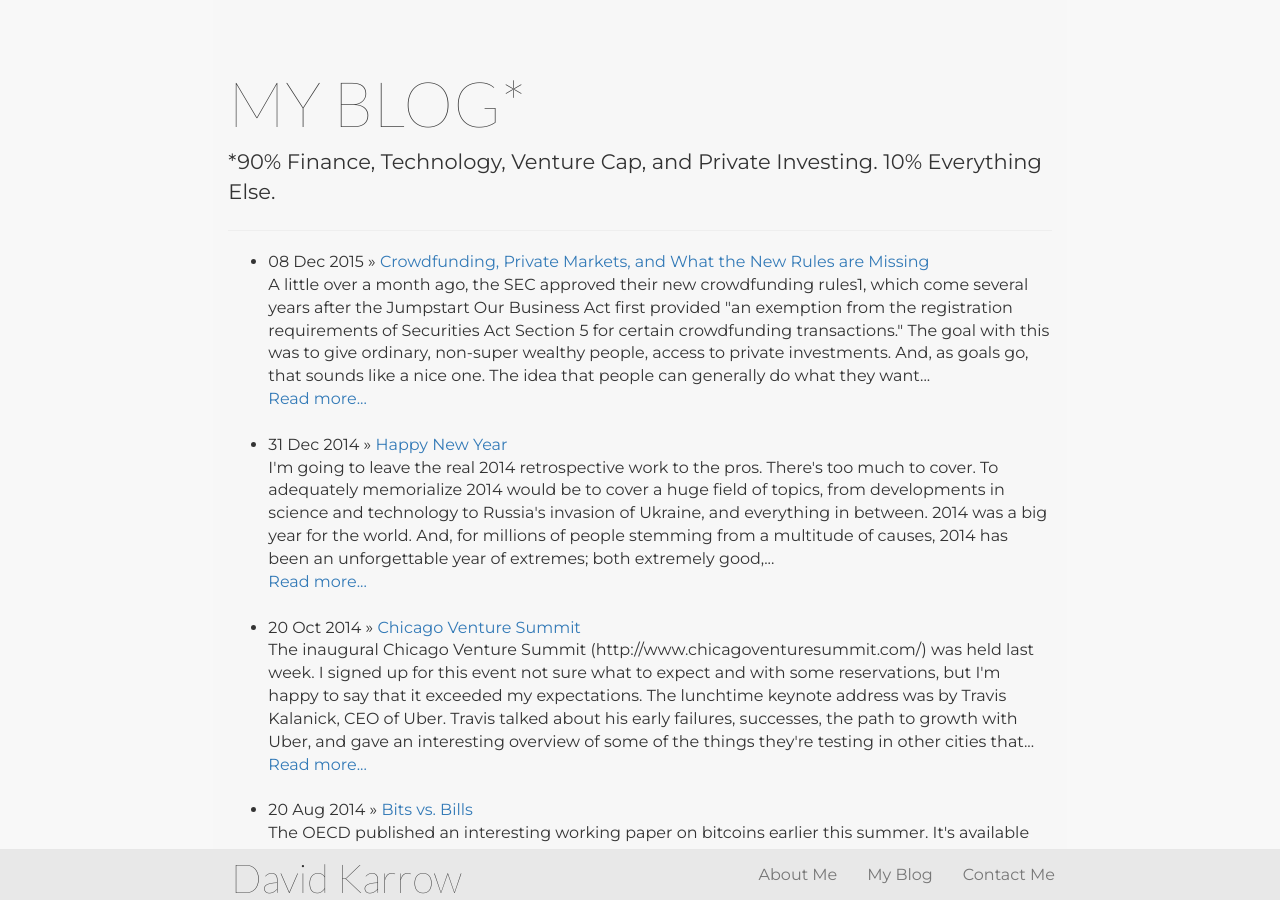
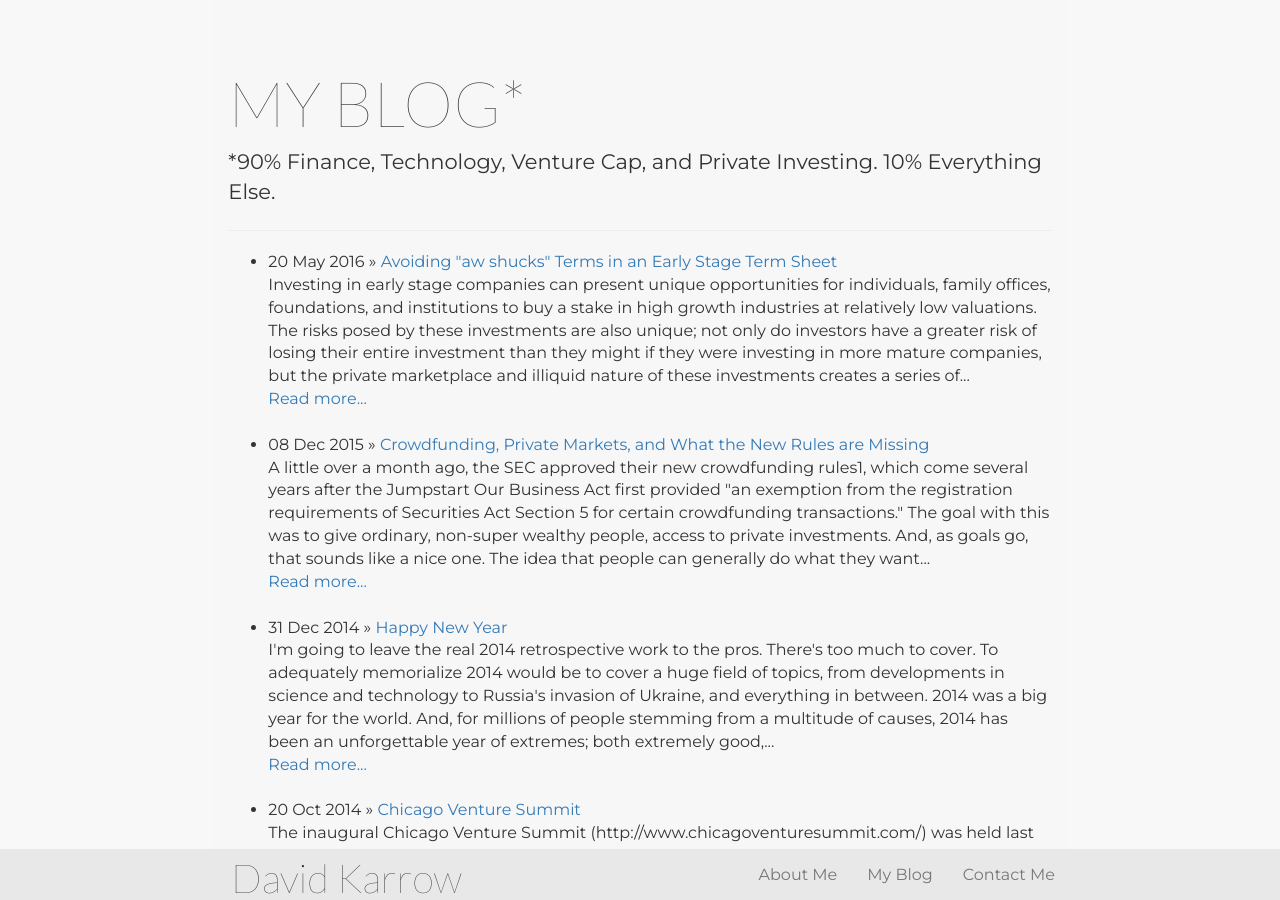
Before and after one commit to dlkarrow/dlkarrow.github.io, a Jekyll site: the page built from blog.html, in a window 1280 px wide and 900 px high. Built offline with Jekyll 4.4.1, drawn with Linux system fonts in a browser that asks for light colours; nearby versions of some CDN libraries; Markdown is read by kramdown in place of the engine named in the settings; some of the changed lines change nothing that is shown.

Commit message:
New Post

```diff
--- /dev/null
+++ b/_posts/2016-5-20-Term-Sheets.md
@@ -0,0 +1,185 @@
+---
+layout: post
+title: Avoiding "aw shucks" Terms in an Early Stage Term Sheet
+---
+<p>Investing in early stage companies can present unique opportunities for individuals, family offices,
+foundations, and institutions to buy a stake in high growth industries at relatively low valuations. The
+risks posed by these investments are also unique; not only do investors have a greater risk of losing their
+ entire investment than they might if they were investing in more mature companies, but the private marketplace
+  and illiquid nature of these investments creates a series of other risks.  These risks can't necessarily be
+  eliminated, but investors focused on these 4 key elements of their next deal will have betters odds of avoiding
+  some of the more common risks of private investing.  </p>
+
+<p>(<i><strong>An aside</strong>:  It's easy to invest in a startup and fall prey to the idea that the
+details don’t matter if the company is wildly successful, because everyone will make money.
+I've heard that line a million times from some smart investors, but it's not true.  The details
+ matter.  And, they matter way, way more when the company is successful than when it's not.)</i> </p>
+
+<p><strong>#1: Voting/Consent Rights </strong> </p>
+
+<p>As a source of capital for a new company, investors typically have very few rights to participate in the
+management or decision making of the company.  And, this is the way it should be.  As much of a platitude as
+it's become, investors are investing in the “people” running the show as much as anything else, particularly
+
+at the early stages.  But there are some decisions that can have such a monumental impact on the health of a
+ company or the economics of the investment that investors should negotiate some participation in the decision
+ making process.  Investors looking to exercise some control over the company should negotiate for voting rights
+ or consent rights over certain material matters.    </p>
+
+<p>Voting rights allow for investors to vote on certain matters, typically outlined in an operating agreement
+or set of corporate bylaws.  Like with public companies, they are very often allocated on a "vote-per-share"
+basis, which means that larger investors typically have more votes than smaller investors. Some matters that
+are often subject to a vote are whether to merge or sell the company, to issue more shares, or to increase the
+salary of directors or officers.</p>
+
+<p>Consent rights are a step beyond voting rights.  They are typically given to specific individual investors
+or share classes, and represent a de-facto "veto" right over a specified list of actions.  An investor with
+consent rights must agree to certain actions before they can be taken, giving the investor virtually absolute
+ authority to prevent specific corporate activities.  Often, a large or strategically important investor can get
+ consent rights over similar issues as a company might offer voting rights, like modifying the bylaws or operating
+  agreement, admitting new members, or selling the company.  But consent rights are not likely to be offered by the
+  company on a first negotiation turn, and will generally only be given to large or strategically important investors. </p>
+
+ <p>As the relationship between a company and an investor change over time, voting and consent rights offer another
+ important benefit: engagement.  If a company needs the investor to vote/consent on big issues, than the company is
+ forced to keep the investor apprised of what's happening with the company, and to generally keep an open path of
+ communication. Of course, any healthy investor-management relationship will look like this, and management using
+ good judgment will try to keep early investors apprised of things regardless.  But, as companies grow, maintaining
+  this communication can get more tedious, and it's more likely to get lost in the shuffle if the investor isn't
+  entitled to certain voting rights. </p>
+
+
+<p><strong>#2: Tag Along rights</strong>   </p>
+
+<p>Investors in privately held companies-particularly minority investors- are often restricted from transferring their
+shares, with some limited exceptions for estate planning purposes or similar investor needs.  This can create a significant
+source of friction between these minority shareholders, who can't transfer their interests, and managers and majority investors,
+who are often not restricted by equivalent clauses.  Tag-Along rights prevent this misalignment by requiring a shareholder
+who has found a buyer for his shares to invite the other shareholders to participate in the deal on a pro-rata basis.
+ In other words, the minority investor would get to "tag-along" on a deal negotiated by a manager or larger shareholder.</p>
+
+<p>Fundamentally, tag-along rights serve two purposes.  On the one hand, they're fairness mechanisms. If a third-party
+ investor wants to take a stake in a company, that investors will most likely approach the company management or other
+ large shareholders.  This may be because they're more easily identified than smaller investors, or because it's easier
+  to purchase a large block of shares from one party than trying to put together a deal with multiple parties.  Either
+  way, larger shareholders and company management will have access to liquidity that smaller investors won't have.
+  Tag-along rights ensure that if there's an opportunity for liquidity in the shares, the smaller investors get
+   a "look," too.    </p>
+
+
+<p>At the same time, tag-along rights are an interest-alignment mechanism.  Large investors or managers looking to sell
+shares might have insight into the future of the company that makes it less attractive as an investment.  Setting aside
+ statutory protections that might require the smaller investors to be given information related to the prospects of the
+ company, tag-along rights ensure that if managers or large investors are planning to sell, smaller investors will, at
+ the very least, know about the transaction.  </p>
+
+<p>Mechanically, tag-along provisions can be slightly complicated because management, early stage investors, and later
+investors may have different share classes, so the tag-along provisions will have to be structured as "cross class"
+provisions.  While this may cause for a slightly more bloated subscription agreement or operating agreement, tag-along
+ provisions are common enough that most variations of them have been drafted by attorneys practicing in this area, and
+  they shouldn't be overlooked just for simplicities sake. </p>
+
+<p><strong>#3 Liquidation rights </strong>  </p>
+
+<p>Liquidation rights can be one of the most important components an investor can negotiate.  When a company sells
+itself, it receives money or property ("money").  That money is distributed according to procedures specified in
+operating documents, in a certain order. First, it's typically used to pay off debts, and settle up with preferred
+
+stock/note holders.  Any money remaining after that is distributed to investors, in whatever order was agreed upon
+amongst the investors and the company.  Generally, when all investors are buying the same share class of interests,
+each dollar distributed to the investors will be divided amongst the participants on a pro rata basis.  In the event
+ that the company sells itself for significantly more money than was invested or incurred in debt, the order of the
+ distributions doesn't really matter, because every investor will get their principal back, plus a return on their
+ investment.  But, if the company receives less money than its liabilities and shareholders’ equity combined, the
+  order of distributions becomes critical, and could be the difference between an investor getting his principal
+  back or not.  The key to this process- and where liquidation rights come into play- is that a company and its
+  investors can agree on a distribution schedule (often called a "waterfall") that distributes money in all sorts
+ of different ways, including agreeing to give certain investors a preferential return on their capital ahead of
+ other investors.   </p>
+
+
+<p>In practice, a liquidity preference is likely to present itself like this: Company ABC has raised $3m in seed and
+early stage funding rounds from wealthy individuals.  Management has decided that it needs to raise about $1m as part
+of an "A" round, their first institutional round.  They have meetings with NewCo Ventures, who agrees to put in the
+ $1m dollars at some valuation, and they negotiate a board seat, etc. NewCo also asks for a "1x liquidity preference,"
+  and management agrees.</p>
+
+<p>This is an important piece of protection for NewCo Ventures, because when Company ABC is sold, the first $1m
+available to be distributed to shareholders ("1x") gets distributed back to NewCo before any of the other investors
+ have received a dime.  In the absence of debt or other liabilities, this means that if Company ABC were sold for
+  only $1,000,000  (vs. the $4m raised) NewCo would get every penny of their principal back, while all the early and
+   seed stage investors would take a complete loss.  What NewCo Ventures did in this example was to use a liquidity
+   preference to move its whole investment higher up in the distribution waterfall.  Instead of the $1,000,000 sale
+   proceeds being distributed pro-rata among the investors (an outcome that would have seen NewCo receive around $250,000,
+    in the absence of any other debt, liabilites, or contract provisions) NewCo's liquidity preference put them at
+    the front of the line to receive its money back.  If Company ABC had sold itself for $2m, the same applies;
+    NewCo's $1m is returned first, and the second million is distributed pro rata. (Note: Generally, NewCo will
+    not be able to realize a profit until the other shareholders have recevied their initial investments back, too;
+    so, the second million is likely going to be distributed back pro rata to the other shareholders).   </p>
+
+<p>Importantly, the people left worse off by the liquidity preference are the early and seed stage investors who
+put in the original $3m.  In a well negotiated and structured deal, these investors would have been given the
+opportunity to participate in the new round of capital and to avail themselves of the liquidity preference on
+any new money into the deal.  If they don't, than the change in the waterfall places them at a disadvantage to
+the new investors when the first distributions are made.  </p>
+
+<p>(<i><strong>An aside</strong>:  What typically happens is that these  early investors waive their participation rights and by
+default, consent to the liquidity preference, either because they lack the interest or ability to put more money into
+the investment,  or because they discount the possibility of a company sale for less than the invested capital causing
+them to misjudge the importance of the preference.  It's equally important to note that NewCo could be in the same
+position if Company ABC decides to raise more money; management can negotiate another liquidity preference with the
+new investors, and their capital would sit above NewCo's in the distribution waterfall). </i></p>
+
+
+<p><strong>#4 Board Seat (or Observation Rights)  </strong> </p>
+
+<p>The last item on this list is the simplest, but there are a few points that require consideration.  Investors
+putting money into a company should try to negotiate either a voting board seat or an observation right, which allows
+ a representative to be present at board meetings, but doesn't entitle them to a vote.  Board rights will help keep
+ the investors informed, give them a forum for addressing management, and most importantly, get more valuable over
+ time.  </p>
+
+<p>Traditionally, corporate boards have had two broad roles; First, effective boards will provide advice to
+management on strategic directions of the company.  Second, they oversee & monitor company performance. In an
+early stage company, these duties look significantly different than they do in a late stage, mature company.  For
+one thing, early stage companies tend to be simpler, at least from a governance point of view.  Large multinational
+ corporations may require a board of directors to have sub-committees advising on matters like human resources,
+ ethics & compliance, and environmental policy.  Early stage companies, for the most part, don't have the same
+ requirements.  A founder can usually get the advice they need on a range of topics over a coffee or on a call
+ with an engaged, helpful investor.  For this reason, being on a "board" for a startup is really more about a
+ friendly, mentoring relationship than it is about strict corporate accountability.  Smart founders will listen
+ to advice from smart investors, smart investors will respect the opinions of management, and the formalism of
+ "the board" becomes an afterthought.  </p>
+
+<p>But, this dynamic will change over time in a successful company and the value of a board seat will generally
+increase as the company grows, for two key reasons:  first, when a company takes on new capital in larger
+increments from more sophisticated investors or institutions, the new investors can "crowd out" the early
+investors; where the early investor found himself in management's inner circle, privy to all sorts of material
+ information about the company and its prospects early on, he may find himself with less access to management.
+  This isn't necessarily bad; if the interests of the later investors are aligned with those of the earlier
+  investors, and if the later investors are, in fact, more sophisticated than the early investor, the early investor
+   should welcome this.  But, if the early investor negotiated a more formal board seat early on, they'll find
+   themselves at the table during these discussions, instead of playing catch up. </p>
+
+<p>The second reason that board seats get more valuable is that when a company matures, the risk profile of an early
+investment changes, and some management decisions can have a sizable impact on the realizable value of an investment.
+ For example, a company that has taken early stage capital, grown organically, then taken on growth-stage capital
+  and continued to expand may be in a position to begin looking for exit opportunities.  Here, the incentives of
+   management may become imperfectly aligned with those of early stage investors.  Early investors are sitting on
+   equity with a significant theoretical gain, but in the absence of distributions, they have no way to capture it.
+   Management may be sitting on a gain, too, but they're also receiving salaries, so they may be in less of a hurry to
+   capture their gain.  The growth-stage investor may have a smaller gain, but might have a longer time horizon to try
+    to build value.  While its unlikely that an early investor will be able to cause the company to pursue a liquidity
+    event, being in a position to formally discuss the options with management and larger shareholders (vis-a-vis a board
+     seat) may put the early investor in a better position to influence  the discussions. </p>
+
+
+<p><strong>Conclusion (<i>and an aside</i>)</strong> </p>
+
+<p>This list is incomplete.  There are other important terms and conditions that an investor should negotiate for
+ themselves when joining an early stage deal.  But, when I look back on investments I've seen or been a part of over
+  the years, these items stand out as some of those "phew" or "shucks" things (as in, "phew, glad I negotiated that,"
+  or "shucks, I wish I had negotiated for that") that can be the difference between a deal that works out well,
+  and one that may not.   Losing money on a failed startup is painful, but feeling disadvantaged, or even suffering
+  economic hardship on an investment that's actually successful because early terms weren't negotiated well is almost
+   more painful.  A little extra protection early can help stave off these late stage pangs of investment regret.    </p>
--- a/css/main.css
+++ b/css/main.css
@@ -87,9 +87,6 @@ float: right;
 #bs-example-navbar-collapse-1 {
 margin-right: 225px;
 min-width: 100px;
-
-
-
 }
 
 
```
